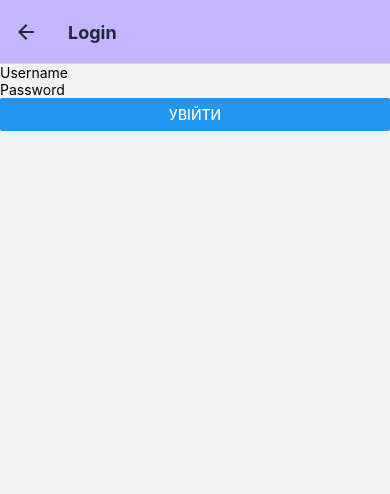
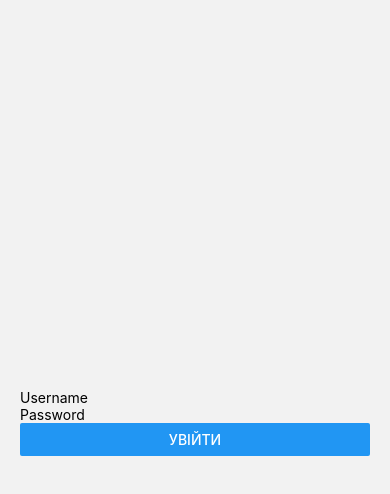
Before and after one commit to AndriiPyrohovskyi/OweMe-frontend, a React Native app: screen /Login in a window 390 px wide. Shown: the top 494 px of the page. Built offline with nearby package versions, Linux system fonts and the light colour scheme.

Commit message:
Refactor navigation structure and implement authentication context; add AppNavigator, LoginScreen, and DashboardScreen components

```diff
--- a/App.tsx
+++ b/App.tsx
@@ -1,51 +1,13 @@
 import React from 'react';
-import { StatusBar, useColorScheme } from 'react-native';
-import { SafeAreaProvider } from 'react-native-safe-area-context';
-import { NavigationContainer } from '@react-navigation/native';
-import { createNativeStackNavigator } from '@react-navigation/native-stack';
-import { HomeScreen } from './src/screens/HomeScreen';
-import { DashboardScreen } from './src/screens/DashboardScreen';
-import colors from './src/theme/colors';
-import { LoginScreen } from './src/screens/LoginScreen';
+import { AuthProvider } from './src/context/AuthContext';
+import AppNavigator from './src/navigation/AppNavigator';
 
-const Stack = createNativeStackNavigator();
+const App = () => {
+  return (
+    <AuthProvider>
+      <AppNavigator />
+    </AuthProvider>
+  );
+};
 
-export default function App(): React.JSX.Element {
-  const isDarkMode = useColorScheme() === 'dark';
-
-  return (
-    <SafeAreaProvider>
-      <NavigationContainer>
-        <StatusBar barStyle={isDarkMode ? 'light-content' : 'dark-content'} />
-        <Stack.Navigator
-          initialRouteName="Home"
-          screenOptions={{
-            headerStyle: {
-              backgroundColor: colors.primary,
-            },
-            headerTintColor: colors.text,
-            headerTitleStyle: {
-              fontWeight: 'bold',
-            },
-          }}
-        >
-          <Stack.Screen
-            name="Home"
-            component={HomeScreen}
-            options={{ title: 'OweMe' }}
-          />
-          <Stack.Screen
-            name="Dashboard"
-            component={DashboardScreen}
-            options={{ title: 'Dashboard' }}
-          />
-          <Stack.Screen
-            name="Login"
-            component={LoginScreen}
-            options={{ title: 'Login' }}
-          />
-        </Stack.Navigator>
-      </NavigationContainer>
-    </SafeAreaProvider>
-  );
-}
+export default App;
--- /dev/null
+++ b/src/context/AuthContext.tsx
@@ -0,0 +1,100 @@
+import React, { createContext, useState, useEffect, useContext, ReactNode } from 'react';
+import { authStorage } from '../services/storage/authStorage';
+import { authApi } from '../services/api/endpoints/auth';
+import { ApiError } from '../services/api/client';
+
+interface User {
+  id: number;
+  username: string;
+  email: string;
+  // ...інші поля
+}
+
+interface AuthContextType {
+    user: User | null;
+    token: string | null;
+    isLoading: boolean;
+    isAuthenticated: boolean;
+    login: (username: string, password: string) => Promise<void>;
+    logout: () => Promise<void>;
+    checkAuth: () => Promise<void>;
+}
+
+const AuthContext = createContext<AuthContextType | undefined>(undefined);
+
+export const AuthProvider = ({ children } : { children: ReactNode}) => {
+    const [user, setUser] = useState<User | null>(null);
+    const [token, setToken] = useState<string | null>(null);
+    const [isLoading, setIsLoading] = useState(true);
+
+    const checkAuth = async () => {
+        try {
+          setIsLoading(true);
+          const savedToken = await authStorage.getToken();
+
+          if (!savedToken) {
+            setUser(null);
+            setToken(null);
+            return;
+          }
+
+          try {
+            const profile = await authApi.getProfile();
+            setUser(profile);
+            setToken(savedToken);
+          } catch (error) {
+            await authStorage.clearAll();
+            setUser(null);
+            setToken(null);
+          }
+        } catch (error) {
+            console.error('Auth check error:', error);
+            setUser(null);
+            setToken(null);
+        } finally {
+            setIsLoading(false);
+        }
+    };
+    const login = async (username: string, password: string) => {
+        try {
+          const response = await authApi.login({ username, password });
+          await authStorage.setToken(response.accessToken);
+
+          const profile = await authApi.getProfile();
+          await authStorage.setUser(profile);
+
+          setToken(response.accessToken);
+          setUser(profile);
+        } catch (error) {
+          throw error;
+        }
+    };
+    const logout = async () => {
+        await authStorage.clearAll();
+        setUser(null);
+        setToken(null);
+    };
+    useEffect(() => {
+        checkAuth();
+    }, []);
+
+    const value = {
+        user,
+        token,
+        isLoading,
+        isAuthenticated: !!user && !!token,
+        login,
+        logout,
+        checkAuth,
+    };
+
+    return <AuthContext.Provider value={value}>{children}</AuthContext.Provider>;
+}
+
+export const useAuth = () => {
+  const context = useContext(AuthContext);
+  if (!context) {
+    throw new Error('useAuth must be used within AuthProvider');
+  }
+  return context;
+};
--- /dev/null
+++ b/src/navigation/AppNavigator.tsx
@@ -0,0 +1,43 @@
+import React from 'react';
+import { NavigationContainer } from '@react-navigation/native';
+import { createNativeStackNavigator } from '@react-navigation/native-stack';
+import { ActivityIndicator, View } from 'react-native';
+import { useAuth } from '../context/AuthContext';
+import { DashboardScreen } from '../screens/DashboardScreen';
+import { LoginScreen } from '../screens/LoginScreen';
+
+
+
+const Stack = createNativeStackNavigator();
+
+const AppNavigator = () => {
+  const { isAuthenticated, isLoading } = useAuth();
+
+  if (isLoading) {
+    return (
+      <View style={{ flex: 1, justifyContent: 'center', alignItems: 'center' }}>
+        <ActivityIndicator size="large" />
+      </View>
+    );
+  }
+
+  return (
+    <NavigationContainer>
+      <Stack.Navigator screenOptions={{ headerShown: false }}>
+        {isAuthenticated ? (
+          <>
+            <Stack.Screen name="Dashboard" component={DashboardScreen} />
+            {/* Інші екрани для авторизованих */}
+          </>
+        ) : (
+          <>
+            <Stack.Screen name="Login" component={LoginScreen} />
+            {/* Register, ForgotPassword, тощо */}
+          </>
+        )}
+      </Stack.Navigator>
+    </NavigationContainer>
+  );
+};
+
+export default AppNavigator;
--- a/src/screens/DashboardScreen.tsx
+++ b/src/screens/DashboardScreen.tsx
@@ -4,26 +4,25 @@ import { Button } from '../components/Button';
 import colors from '../theme/colors';
 import typography from '../theme/typography';
 import { NavigationProp } from '@react-navigation/native';
+import { useAuth } from '../context/AuthContext';
 
 type DashboardScreenProps = {
   navigation: NavigationProp<any>;
 };
 
 export const DashboardScreen: React.FC<DashboardScreenProps> = ({ navigation }) => {
+  const { user, logout } = useAuth();
+
+  const handleLogout = async () => {
+    await logout();
+    // Автоматично перекине на Login
+  };
   return (
     <View style={styles.container}>
       <Text style={[typography.h1, styles.text]}>
-        Dashboard
+        Вітаємо, {user?.username}!
       </Text>
-      <Text style={[typography.secondary, styles.subtitle]}>
-        Your debts and credits
-      </Text>
-      <Button
-        title="Go Back"
-        onPress={() => navigation.goBack()}
-        variant='purple'
-        padding={8}
-      />
+      <Button title="Вийти" onPress={handleLogout} />
     </View>
   );
 };
--- a/src/screens/LoginScreen.tsx
+++ b/src/screens/LoginScreen.tsx
@@ -1,7 +1,6 @@
 import React, { useState } from 'react';
-import { View, TextInput, Button, Alert } from 'react-native';
-import { authApi } from '../services/api/endpoints/auth';
-import { authStorage } from '../services/storage/authStorage';
+import { View, TextInput, Button, Alert, ActivityIndicator } from 'react-native';
+import { useAuth } from '../context/AuthContext';
 import { ApiError } from '../services/api/client';
 import { NavigationProp } from '@react-navigation/native';
 
@@ -14,19 +13,12 @@ export const LoginScreen: React.FC<LoginScreenProps> = ({ navigation }) => {
   const [password, setPassword] = useState('');
   const [loading, setLoading] = useState(false);
 
+  const { login } = useAuth();
+
   const handleLogin = async () => {
     try {
       setLoading(true);
-
-      const response = await authApi.login({ username, password });
-
-      await authStorage.setToken(response.accessToken);
-
-      const user = await authApi.getProfile();
-      await authStorage.setUser(user);
-
-      navigation.navigate('Dashboard');
-
+      await login(username, password);
     } catch (error) {
       if (error instanceof ApiError) {
         Alert.alert('Помилка', error.message);
@@ -39,11 +31,12 @@ export const LoginScreen: React.FC<LoginScreenProps> = ({ navigation }) => {
   };
 
   return (
-    <View>
+    <View style={{ flex: 1, justifyContent: 'center', padding: 20 }}>
       <TextInput
         placeholder="Username"
         value={username}
         onChangeText={setUsername}
+        autoCapitalize="none"
       />
       <TextInput
         placeholder="Password"
@@ -59,3 +52,5 @@ export const LoginScreen: React.FC<LoginScreenProps> = ({ navigation }) => {
     </View>
   );
 };
+
+export default LoginScreen;
```
